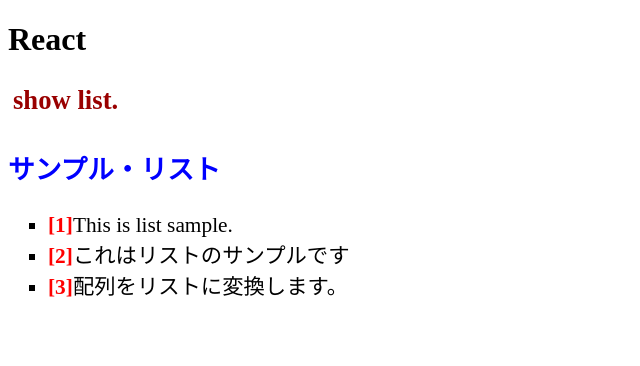
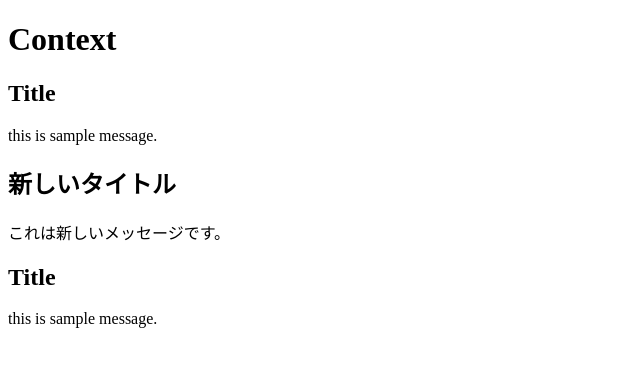
Before and after one commit to taka-harada/next-v9, a Next.js app: page / in a window 1280 px wide. Shown: the top 366 px of the page, without its empty margins (0-640 px from the left). Built offline with nearby package versions, Linux system fonts and the light colour scheme.

Commit message:
Test Context & Provider

```diff
--- a/components/App.js
+++ b/components/App.js
@@ -1,84 +1,59 @@
 import React, { Component } from 'react'
-import DrawRect from './DrawRect'
-// import logo from '../static/hvc-logo.png'
-// import './App.scss'
+import Rect from './Rect'
+
+let data = {
+  title: 'Title',
+  message: 'this is sample message.',
+};
+
+const SampleContext = React.createContext(data);
 
 class App extends Component {
-  data = [
-    "This is list sample.",
-    "これはリストのサンプルです",
-    "配列をリストに変換します。"
-  ];
 
-  msgStyle = {
-    fontSize: "20pt",
-    color: "#900",
-    margin: "20px 0px",
-    padding: "5px",
-  }
-
-  constructor(props) {
-    super(props);
-    this.state = {
-      list: this.data
-    };
-  }
+  newdata = {
+    title: '新しいタイトル',
+    message: 'これは新しいメッセージです。'
+  };
 
   render() {
     return (
       <div>
-        <h1>React</h1>
-        <h2 style={this.msgStyle}>show list.</h2>
-        <List title="サンプル・リスト" data={this.data} />
+        <h1>Context</h1>
+        <Title />
+        <Message />
+        <SampleContext.Provider value={this.newdata}>
+          <Title />
+          <Message />
+        </SampleContext.Provider>
+        <Title />
+        <Message />
       </div>
     );
   }
 }
 
-class List extends Component {
-  number = 1;
-
-  title = {
-    fontSize: "20pt",
-    fontWeight: "bold",
-    color: "blue",
-  };
+class Title extends Component {
+  static contextType = SampleContext;
 
   render() {
-    let data = this.props.data;
-
-    return(
+    return (
       <div>
-        <p style={this.title}>{this.props.title}</p>
-        <ul>
-          {data.map((item) =>
-            <Item number={this.number++} value={item} key={this.number} />
-          )}
-        </ul>
+        <h2>{this.context.title}</h2>
       </div>
     );
   }
 }
 
-class Item extends Component {
-  li = {
-    listStyleType: "square",
-    fontSize: "16pt",
-    color: "#06",
-    margin: "0px",
-    padding: "0px",
-  }
-  num = {
-    fontWeight: "bold",
-    color: "red"
-  }
+class Message extends Component {
+  static contextType = SampleContext;
+
+
   render() {
-    return(
-      <li style={this.li}>
-        <span style={this.num}>[{this.props.number}]</span>
-        {this.props.value}
-      </li>
-    )
+    return (
+      <div>
+        <p>{this.context.message}</p>
+      </div>
+    );
   }
 }
 
```
